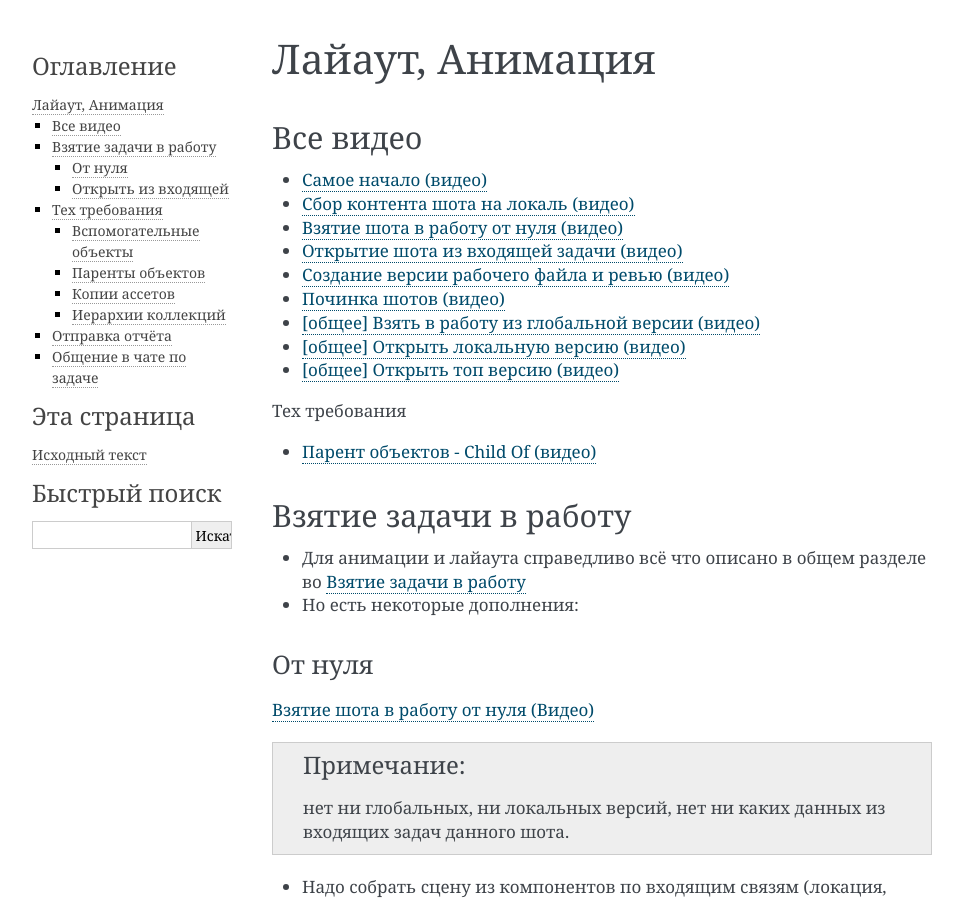
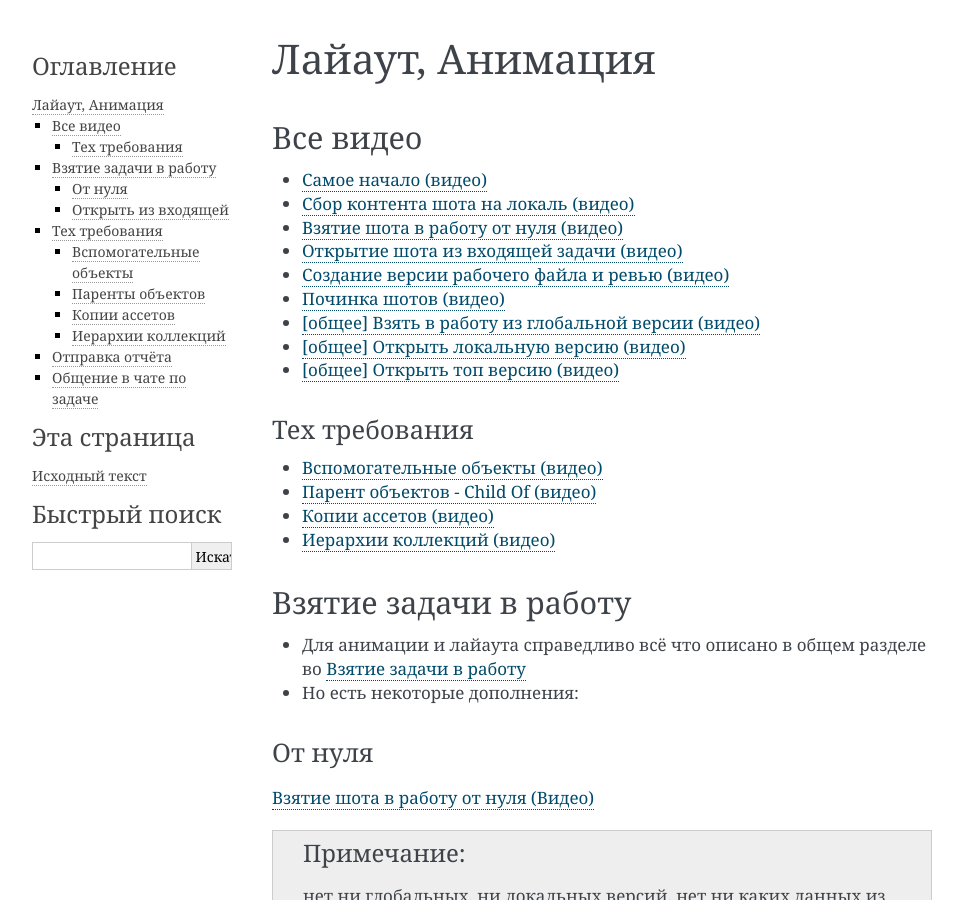
Before and after one commit to volodya-renderberg/cerebro-b3d-connect-manual, a Sphinx documentation site: the page built from docs/source/manual/processes/animation.rst, in a window 1280 px wide and 900 px high. Shown: the whole window, without its empty margins (148-1111 px from the left). Built offline with Sphinx 7.4.7, drawn with Linux system fonts in a browser that asks for light colours; some of the changed text lies outside the part shown.

Commit message:
tech videos

```diff
--- a/docs/source/manual/processes/animation.rst
+++ b/docs/source/manual/processes/animation.rst
@@ -19,9 +19,15 @@
 * `[общее] Открыть локальную версию (видео) <https://disk.yandex.ru/i/9oVC42fhqFfmiw>`_
 * `[общее] Открыть топ версию (видео) <https://disk.yandex.ru/i/1ajRtiMWME_8Kw>`_
 
+.. _animation_tech_rules_all_videos:
+
 Тех требования
+~~~~~~~~~~~~~~~
 
+* `Вспомогательные объекты (видео) <https://disk.yandex.ru/i/Fug8IAnsSWN8kQ>`_
 * `Парент объектов - Child Of (видео) <https://disk.yandex.ru/i/5WbVvUDLOeCvKw>`_
+* `Копии ассетов (видео) <https://disk.yandex.ru/i/IxUQNkSc-ZMiOA>`_
+* `Иерархии коллекций (видео) <https://disk.yandex.ru/i/W365EumxY1J5AA>`_
 
 .. _animation_pull_task:
 
@@ -85,6 +91,8 @@
 Вспомогательные объекты
 ~~~~~~~~~~~~~~~~~~~~~~~~~
 
+`Вспомогательные объекты (Видео) <https://disk.yandex.ru/i/Fug8IAnsSWN8kQ>`_
+
 * Все дополнительные вспомогательные объекты (пути, объекты привязок, итд...) размещаем в коллекции **Excipients**. Эта коллекция подтягивается при :ref:`build-scene-page`.
 
     * кривые которые используются как пути, должны быть названы так, что бы по его имени было понятно какой контрол, какого персонажа на неё цепляется.
@@ -126,6 +134,8 @@
 Копии ассетов
 ~~~~~~~~~~~~~~
 
+`Копии ассетов (Видео) <https://disk.yandex.ru/i/IxUQNkSc-ZMiOA>`_
+
 * Копирование делается самих оверрайдных коллекций ассетов.
 
     * Клик правой кнопкой мыши по коллекции ассета ``CharName_rig`` и выбираем в контекстном меню ``Duplikate Collection``.
@@ -135,6 +145,8 @@
 
 Иерархии коллекций
 ~~~~~~~~~~~~~~~~~~~~
+
+`Иерархии коллекций (Видео) <https://disk.yandex.ru/i/W365EumxY1J5AA>`_
 
 * Иерархии оверрайдных коллекций редактировать нельзя.
 
```
